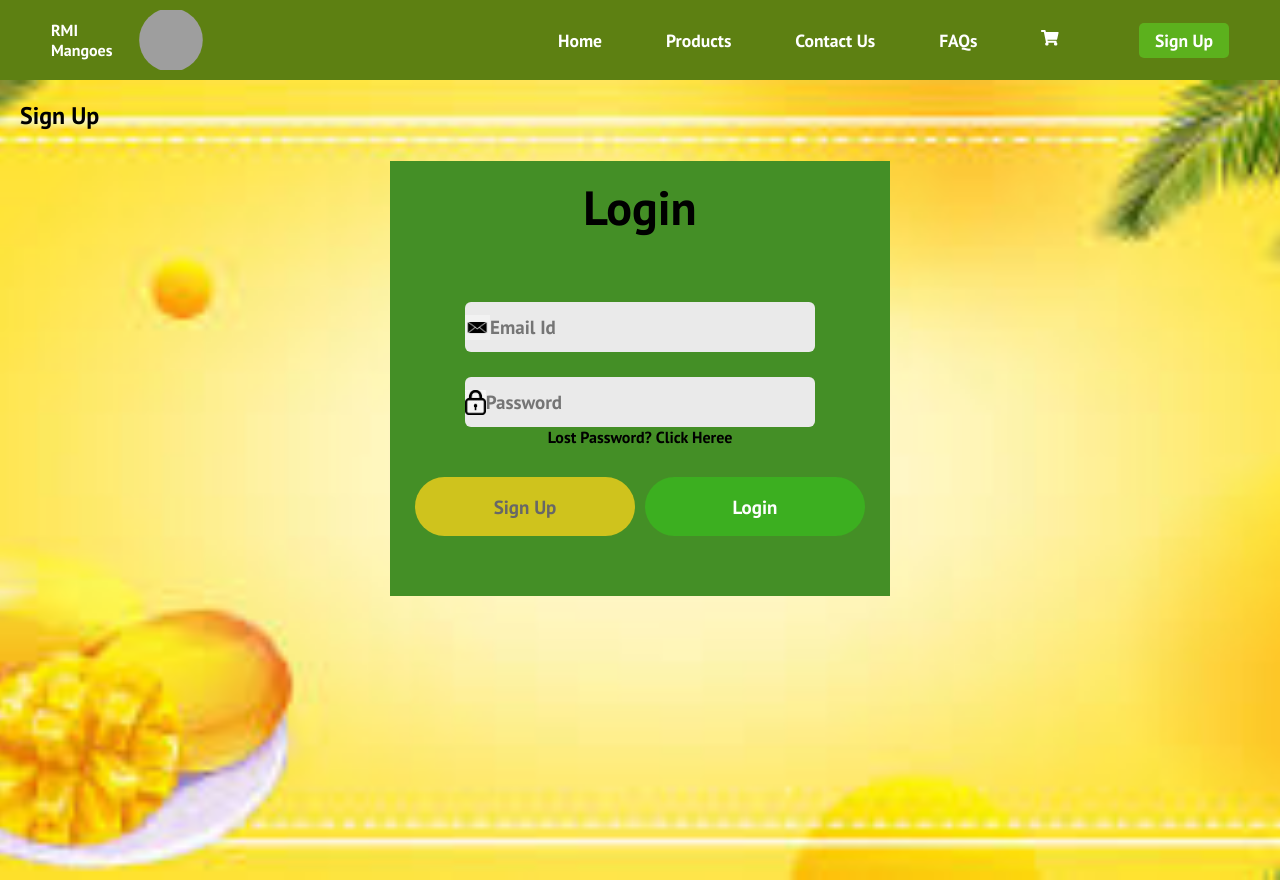
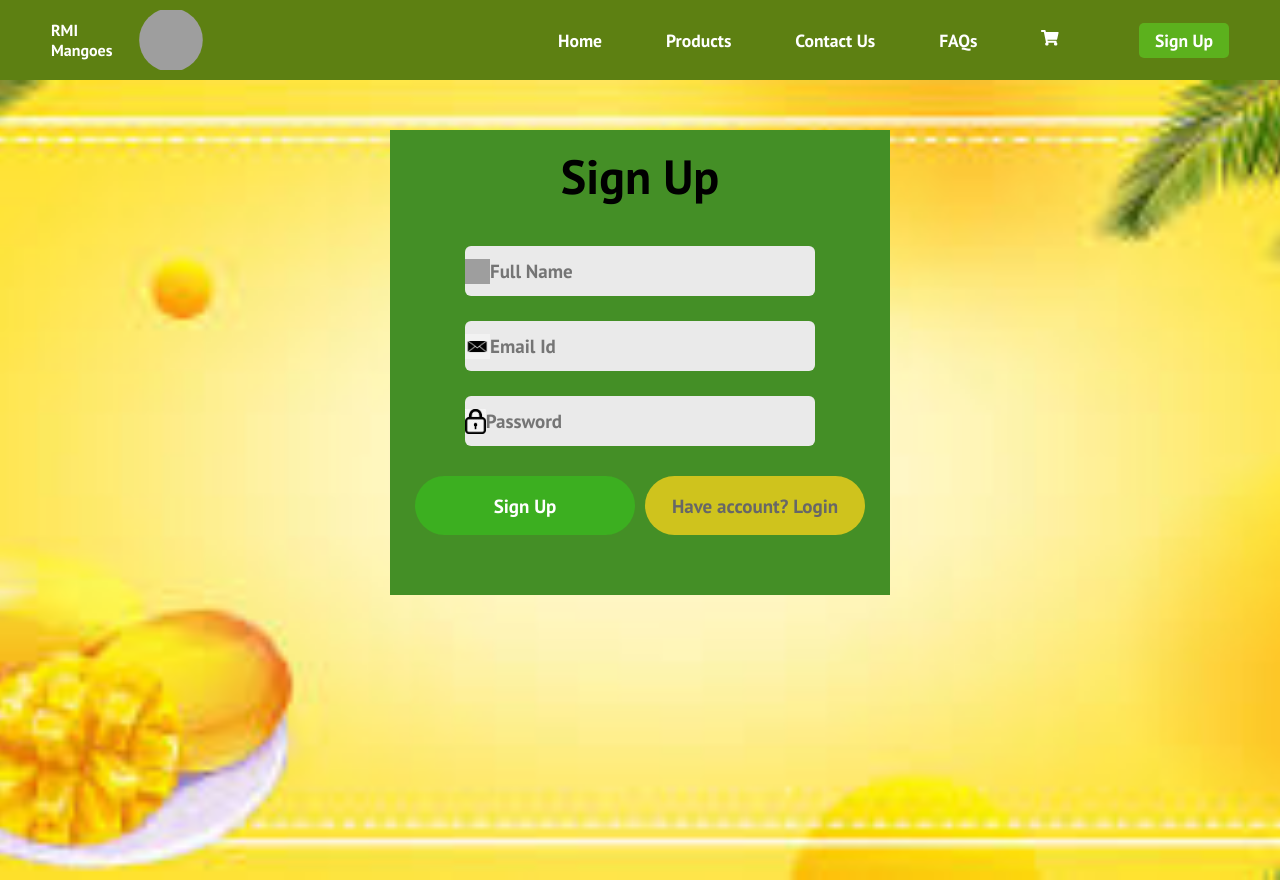
Before and after one commit to w3-80717/rmimango, a React (Create React App) app: page /signup in a window 1280 px wide. Built offline with nearby package versions, Linux system fonts and the light colour scheme; grey boxes are pictures that could not be loaded.

Commit message:
Sign up and login button optimzation

```diff
--- a/src/components/Contact.css
+++ b/src/components/Contact.css
@@ -2,8 +2,6 @@
   display: flex;
   justify-content: center;
   align-items: center;
-  min-height: 100vh;
-
 }
 .contact label{
   color: rgb(30, 21, 5);
--- a/src/components/LoginSignUp.jsx
+++ b/src/components/LoginSignUp.jsx
@@ -1,12 +1,12 @@
 import React, { useState } from 'react'
 import './LoginSignUp.css'
 import * as authService from '../service/authService';
-import { useNavigate } from 'react-router-dom';
+import { Link, useNavigate } from 'react-router-dom';
 
 const LoginSignUp = () => {
 
   // hooks
-  const [action, setAction] = useState("Login");
+  const [isLogin, setIsLogin] = useState(false);
   const navigate = useNavigate();
 
   // authentication logics:
@@ -37,9 +37,9 @@ const LoginSignUp = () => {
       alert('Password should be atleast 8 characters, with numbers, capital and small letters and special characters!');
       return;
     }
-     authService.registerUser({fullName,email,password}).then((data)=>{
+    authService.registerUser({ fullName, email, password }).then((data) => {
       alert("Created Successfully. Please login using the credentials");
-     }).catch((err)=>{
+    }).catch((err) => {
       alert(err.message);
     })
   };
@@ -48,47 +48,72 @@ const LoginSignUp = () => {
     const password = document.getElementById('password').value;
 
     console.log(email, password);
-    authService.loginUser({email,password}).then((data)=>{
-      localStorage.setItem('token',data.token);
-      document.location="/";
+    authService.loginUser({ email, password }).then((data) => {
+      localStorage.setItem('token', data.token);
+      document.location = "/";
 
 
-    }).catch(err=>{
+    }).catch(err => {
       alert(err.message);
     });
   };
+
+
+
   return (
     <div className='container'>
       <div className='header'>
-        <div className='text'>{action}</div>
+        <div className='text'>{isLogin ? "Login" : "Sign Up"}</div>
         <div className='underline'></div>
       </div>
+      {
+        isLogin ? <>
           <div className='inputs'>
-        {action === "Login" ? <div></div> :
-          <div className='input'>
-            <img src='/images/person.png' alt="" />
-            <input type='text' id='fullName' placeholder='Full Name' />
-          </div>
-
-        }
-
-
+            <div></div>
             <div className='input'>
               <img src='/images/email.png' alt="" />
               <input type='email' id='email' placeholder='Email Id' />
             </div>
-
             <div className='input'>
               <img src='/images/password.png' alt="" />
               <input type='password' id='password' placeholder='Password' />
             </div>
           </div>
-      {action === "Sign Up" ? <div></div> : <div className="forget-password">Lost Password? <span>Click Heree</span></div>
+          <div className="forget-password">Lost Password? <Link to='/forgotpassword'>Click Here</Link></div>
+          <div className="submit-container">
+            <button className={"submit"} onClick={() => { handleLogin() }}>Login</button>
+            <div className={"submit gray"} onClick={() => { setIsLogin(false) }}>New? Sign Up</div>
+          </div>
+        </>
+
+
+          :
+          <>
+            <div className='inputs'>
+
+              <div className='input'>
+                <img src='/images/person.png' alt="" />
+                <input type='text' id='fullName' placeholder='Full Name' />
+              </div>
+              <div className='input'>
+                <img src='/images/email.png' alt="" />
+                <input type='email' id='email' placeholder='Email Id' />
+              </div>
+              <div className='input'>
+                <img src='/images/password.png' alt="" />
+                <input type='password' id='password' placeholder='Password' />
+              </div>
+            </div>
+
+            <div></div>
+            <div className="submit-container">
+              <button className={"submit"} onClick={() => { handleRegister() }}>Sign Up</button>
+              <div className={"submit gray"} onClick={() => { setIsLogin(true) }}>Have account? Login</div>
+            </div>
+          </>
+
       }
-      <div className="submit-container">
-        <button className={action === "Login" ? "submit gray" : "submit"} onClick={() => { action === "Sign Up" ? handleRegister() : setAction("Sign Up") }}>Sign Up</button>
-        <button className={action === "Sign Up" ? "submit gray" : "submit"} onClick={() => { action === "Login" ? handleLogin() : setAction("Login") }}>Login</button>
-      </div>
+
     </div>
   )
 }
--- a/src/pages/Signup.js
+++ b/src/pages/Signup.js
@@ -3,10 +3,7 @@ import LoginSignUp from "../components/LoginSignUp";
 
 function Signup() {
   return (
-    <div className="signup">
-      <h1 >Sign Up</h1>
       <LoginSignUp/>
-    </div>
   );
 }
 
```
Lines whose indentation alone changed are shown as unchanged.
